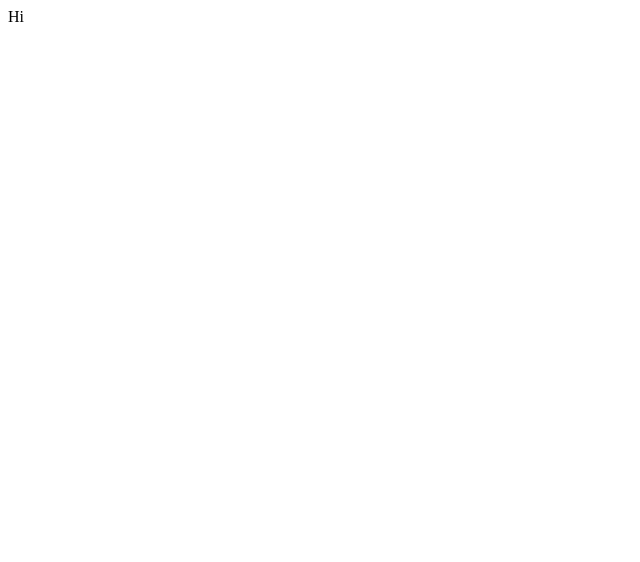
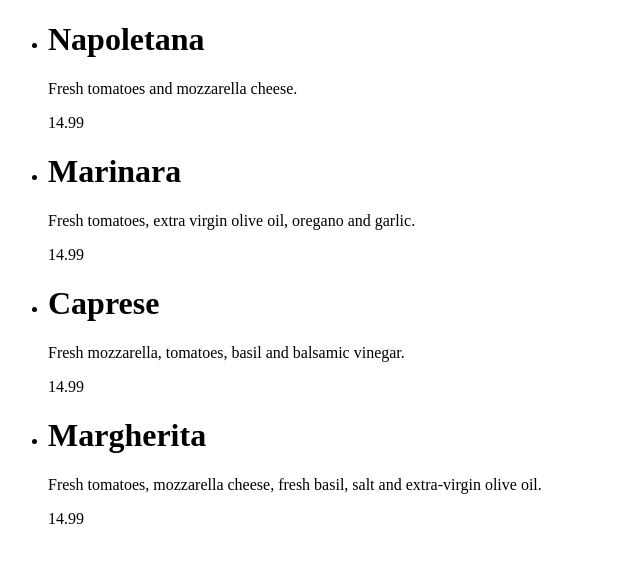
Before and after one commit to fcristaldo-altimetrik/react-with-typescript, a React app: page / in a window 1280 px wide. Shown: the top 562 px of the page, without its empty margins (0-640 px from the left). Built offline with nearby package versions, Linux system fonts and the light colour scheme.

Commit message:
rendering a pizza component

```diff
--- /dev/null
+++ b/src/components/App.tsx
@@ -0,0 +1,15 @@
+import React from "react";
+import pizzas from "../data/pizzas.json";
+import Pizza from "./Pizza";
+
+const App = () => {
+  return (
+    <ul>
+      {pizzas.map((pizza) => (
+        <Pizza key={pizza.id} pizza={pizza} />
+      ))}
+    </ul>
+  );
+};
+
+export default App;
--- /dev/null
+++ b/src/components/Pizza.tsx
@@ -0,0 +1,24 @@
+import React from "react";
+
+interface Pizza {
+  id: number;
+  name: string;
+  description: string;
+  price: number;
+}
+
+interface Props {
+  pizza: Pizza;
+}
+
+const Pizza: React.FC<Props> = ({ pizza }) => {
+  return (
+    <li>
+      <h1>{pizza.name}</h1>
+      <p>{pizza.description}</p>
+      <p> {pizza.price} </p>
+    </li>
+  );
+};
+
+export default Pizza;
--- /dev/null
+++ b/src/data/pizzas.json
@@ -0,0 +1,26 @@
+[
+  {
+    "id": 1,
+    "name": "Napoletana",
+    "description": "Fresh tomatoes and mozzarella cheese.",
+    "price": 14.99
+  },
+  {
+    "id": 2,
+    "name": "Marinara",
+    "description": "Fresh tomatoes, extra virgin olive oil, oregano and garlic.",
+    "price": 14.99
+  },
+  {
+    "id": 3,
+    "name": "Caprese",
+    "description": "Fresh mozzarella, tomatoes, basil and balsamic vinegar.",
+    "price": 14.99
+  },
+  {
+    "id": 4,
+    "name": "Margherita",
+    "description": "Fresh tomatoes, mozzarella cheese, fresh basil, salt and extra-virgin olive oil.",
+    "price": 14.99
+  }
+]
--- a/src/index.tsx
+++ b/src/index.tsx
@@ -1,8 +1,6 @@
 import React from "react";
 import ReactDOM from "react-dom";
+import App from "./components/App";
 
-function App() {
-  return <div>Hi</div>;
-}
 
 ReactDOM.render(<App/>,document.getElementById("root"))
--- a/tsconfig.json
+++ b/tsconfig.json
@@ -8,7 +8,9 @@
     "esModuleInterop": true,
     "skipLibCheck": true,
     "jsx":"react",
-    "sourceMap": true
+    "sourceMap": true,
+    "moduleResolution": "Node",
+    "resolveJsonModule": true
   },
   "include": ["./src/**/*"],
 }
```
